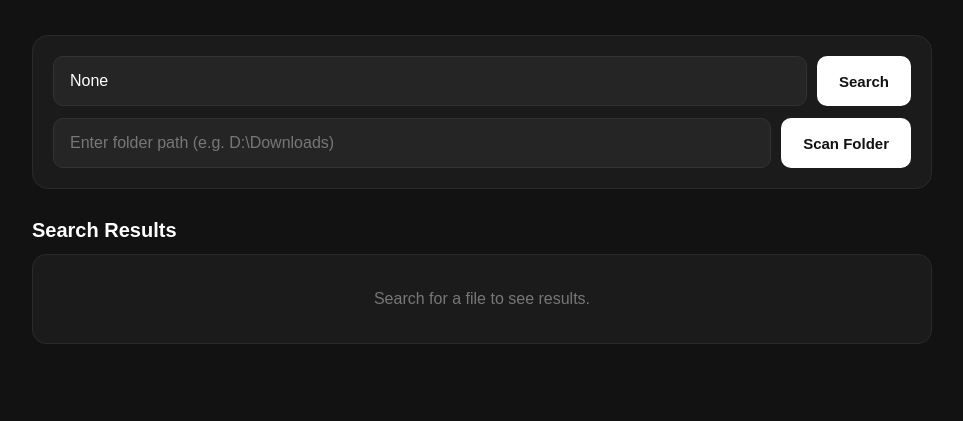
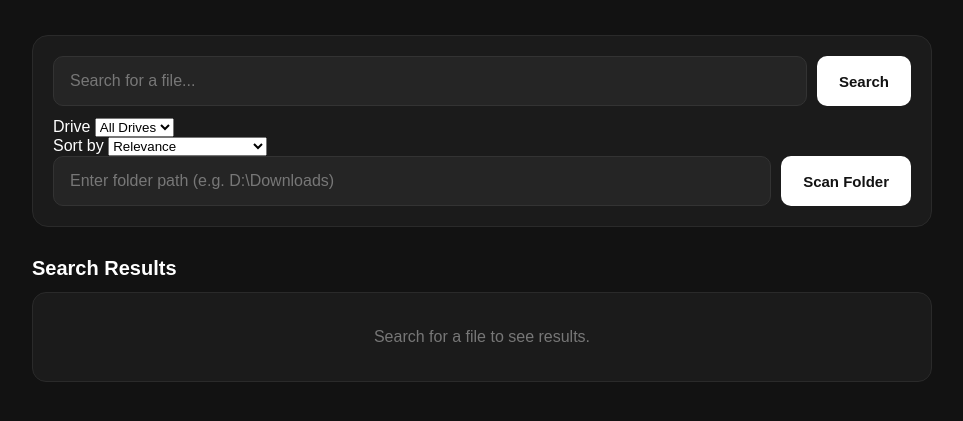
Before and after one commit to Divyansh921/Atlas, a Flask app: page /search in a window 1280 px wide. Shown: the part 133-554 px from the top of the page, without its empty margins (158-1121 px from the left). Run offline with Flask 3, Linux system fonts and the light colour scheme; data that the repository does not hold is empty.

Commit message:
Feature- Sorting and specific drive search

```diff
--- a/app.py
+++ b/app.py
@@ -1,62 +1,121 @@
 import os
 
-from flask import Flask, render_template, request, redirect, url_for, flash
+from flask import (
+    Flask,
+    render_template,
+    request,
+    redirect,
+    url_for,
+    flash
+)
 
-from database.db import create_database, save_files, search_files
+from database.db import (
+    create_database,
+    save_files,
+    search_files,
+    get_available_drives
+)
+
 from scanner.scan import scan_folder
+
 
 app = Flask(__name__)
 app.secret_key = "secret_key"
+
 # Create the database
 create_database()
 
 
 @app.route("/")
 def home():
+
+    drives = get_available_drives()
+
     return render_template(
         "index.html",
         results=None,
         query="",
+        drive="all",
+        sort_by="relevance",
+        drives=drives,
         message=""
     )
-
 
 
 @app.route("/search")
 def search():
 
-    query = request.args.get("query") #get what user typed
+    query = request.args.get("query", "").strip()
 
-    results = search_files(query) #search database
+    drive = request.args.get("drive", "all")
+
+    sort_by = request.args.get(
+        "sort",
+        "relevance"
+    )
+
+    results = search_files(
+        query,
+        drive,
+        sort_by
+    )
+
+    drives = get_available_drives()
 
     return render_template(
         "index.html",
         results=results,
-        query=query
+        query=query,
+        drive=drive,
+        sort_by=sort_by,
+        drives=drives
     )
 
 
 @app.route("/scan")
 def scan():
+
     folder = request.args.get("folder")
 
     if not folder:
         return "No folder selected."
+
     files = scan_folder(folder)
+
     save_files(files)
 
-    flash(f"Successfully indexed {len(files)} files.")
+    flash(
+        f"Successfully indexed {len(files)} files."
+    )
 
     return redirect(url_for("home"))
 
+
 @app.route("/open")
 def openfile():
+
     path = request.args.get("path")
-    query = request.args.get("query")
+
+    query = request.args.get("query", "")
+    drive = request.args.get("drive", "all")
+    sort_by = request.args.get("sort", "relevance")
+
     if not path:
-        flash("no file selected")
+        flash("No file selected.")
+
         return redirect(url_for("home"))
+
     os.startfile(path)
-    return redirect(url_for("search",query=query))
+
+    return redirect(
+        url_for(
+            "search",
+            query=query,
+            drive=drive,
+            sort=sort_by
+        )
+    )
+
+
 if __name__ == "__main__":
     app.run(debug=False)
--- a/database/db.py
+++ b/database/db.py
@@ -48,17 +48,76 @@
     connection.commit()
     connection.close()
 
-def search_files(query):
+def get_available_drives():
+    drives=[]
+    for letter in "ABCDEFGHIJKLMNOPQRSTUVWXYZ":
+        drive = f"{letter}:\\"
+        if os.path.exists(drive):
+            drives.append(f"{letter}:")
+
+    return drives
+
+def search_files(query, drive=None, sort_by="relevance"):
+
     connection = sqlite3.connect("atlas.db")
     cursor = connection.cursor()
 
-    cursor.execute("""
+    query = query or ""
+
+    sql = """
         SELECT file_name, file_path, size, last_modified
         FROM files
         WHERE file_name LIKE ?
-    """, (f"%{query}%",))
+    """
+
+    parameters = [f"%{query}%"]
+
+    # Drive filter
+    if drive and drive != "all":
+
+        sql += """
+            AND UPPER(file_path) LIKE ?
+        """
+
+        parameters.append(f"{drive.upper()}%")
+
+    # Sorting
+    if sort_by == "name_asc":
+
+        sql += " ORDER BY file_name COLLATE NOCASE ASC"
+
+    elif sort_by == "name_desc":
+
+        sql += " ORDER BY file_name COLLATE NOCASE DESC"
+
+    elif sort_by == "size_asc":
+
+        sql += " ORDER BY size ASC"
+
+    elif sort_by == "size_desc":
+
+        sql += " ORDER BY size DESC"
+
+    elif sort_by == "modified_newest":
+
+        sql += " ORDER BY last_modified DESC"
+
+    elif sort_by == "modified_oldest":
+
+        sql += " ORDER BY last_modified ASC"
+
+    elif sort_by == "type":
+
+        sql += " ORDER BY extension COLLATE NOCASE ASC"
+
+    else:
+        # Default / relevance
+        sql += " ORDER BY file_name COLLATE NOCASE ASC"
+
+    cursor.execute(sql, parameters)
 
     results = cursor.fetchall()
+
     connection.close()
 
     formatted_results = []
@@ -76,10 +135,15 @@
 
         else:
             return f"{size / (1024 ** 3):.2f} GB"
+
     for file_name, file_path, size, last_modified in results:
 
-        formatted_date = datetime.fromtimestamp(last_modified).strftime("%d %b %Y, %I:%M %p")
+        formatted_date = datetime.fromtimestamp(
+            last_modified
+        ).strftime("%d %b %Y, %I:%M %p")
+
         formatted_size = format_file_size(size)
+
         formatted_results.append(
             (
                 file_name,
--- a/static/css/style.css
+++ b/static/css/style.css
@@ -148,6 +148,36 @@
 .results-count {
     color: #777777;
     font-size: 14px;
+}
+/* =========================
+   RESULTS TOOLBAR
+========================= */
+
+.results-toolbar {
+    display: flex;
+    align-items: center;
+    gap: 8px;
+    margin-bottom: 15px;
+}
+
+.toolbar-label {
+    color: #777777;
+    font-size: 13px;
+}
+
+.sort-button {
+    padding: 8px 13px;
+    background: #1b1b1b;
+    color: #c7c7c7;
+    border: 1px solid #2a2a2a;
+    border-radius: 8px;
+    font-size: 13px;
+    font-weight: 500;
+}
+
+.sort-button:hover {
+    background: #252525;
+    border-color: #3a3a3a;
 }
 
 /* =========================
--- a/templates/index.html
+++ b/templates/index.html
@@ -52,7 +52,6 @@
 
         {% endwith %}
 
-
 <!--
      CONTROLS
 -->
@@ -77,6 +76,137 @@
         <button type="submit">
             Search
         </button>
+
+    </form>
+
+
+    <!-- Filters -->
+
+    <form
+        class="filter-form"
+        action="/search"
+        method="get"
+    >
+
+        <!-- Keep the current search query -->
+
+        <input
+            type="hidden"
+            name="query"
+            value="{{ query }}"
+        >
+
+
+        <!-- Drive -->
+
+        <div class="filter-group">
+
+            <label for="drive">
+                Drive
+            </label>
+
+            <select
+                id="drive"
+                name="drive"
+                onchange="this.form.submit()"
+            >
+
+                <option
+                    value="all"
+                    {% if drive == "all" %}selected{% endif %}
+                >
+                    All Drives
+                </option>
+
+                {% for available_drive in drives %}
+
+                    <option
+                        value="{{ available_drive }}"
+                        {% if drive == available_drive %}selected{% endif %}
+                    >
+                        {{ available_drive }}
+                    </option>
+
+                {% endfor %}
+
+            </select>
+
+        </div>
+
+
+        <!-- Sort -->
+
+        <div class="filter-group">
+
+            <label for="sort">
+                Sort by
+            </label>
+
+            <select
+                id="sort"
+                name="sort"
+                onchange="this.form.submit()"
+            >
+
+                <option
+                    value="relevance"
+                    {% if sort_by == "relevance" %}selected{% endif %}
+                >
+                    Relevance
+                </option>
+
+                <option
+                    value="name_asc"
+                    {% if sort_by == "name_asc" %}selected{% endif %}
+                >
+                    Name (A → Z)
+                </option>
+
+                <option
+                    value="name_desc"
+                    {% if sort_by == "name_desc" %}selected{% endif %}
+                >
+                    Name (Z → A)
+                </option>
+
+                <option
+                    value="size_asc"
+                    {% if sort_by == "size_asc" %}selected{% endif %}
+                >
+                    Size (Small → Large)
+                </option>
+
+                <option
+                    value="size_desc"
+                    {% if sort_by == "size_desc" %}selected{% endif %}
+                >
+                    Size (Large → Small)
+                </option>
+
+                <option
+                    value="modified_newest"
+                    {% if sort_by == "modified_newest" %}selected{% endif %}
+                >
+                    Last Modified (Newest)
+                </option>
+
+                <option
+                    value="modified_oldest"
+                    {% if sort_by == "modified_oldest" %}selected{% endif %}
+                >
+                    Last Modified (Oldest)
+                </option>
+
+                <option
+                    value="type"
+                    {% if sort_by == "type" %}selected{% endif %}
+                >
+                    File Type
+                </option>
+
+            </select>
+
+        </div>
 
     </form>
 
@@ -112,7 +242,11 @@
         <section class="results-section">
 
             <div class="results-header">
+                    {% if results %}
 
+        </div>
+    {% endif %}
+            <div>
                 <h2>Search Results</h2>
 
                 {% if results %}
@@ -120,6 +254,7 @@
                         {{ results|length }} result{% if results|length != 1 %}s{% endif %}
                     </span>
                 {% endif %}
+            </div>
 
         </div>
 
```
Also changed, not shown: scanner/scan.py (+16 -2 lines). Lines whose indentation alone changed are shown as unchanged.
